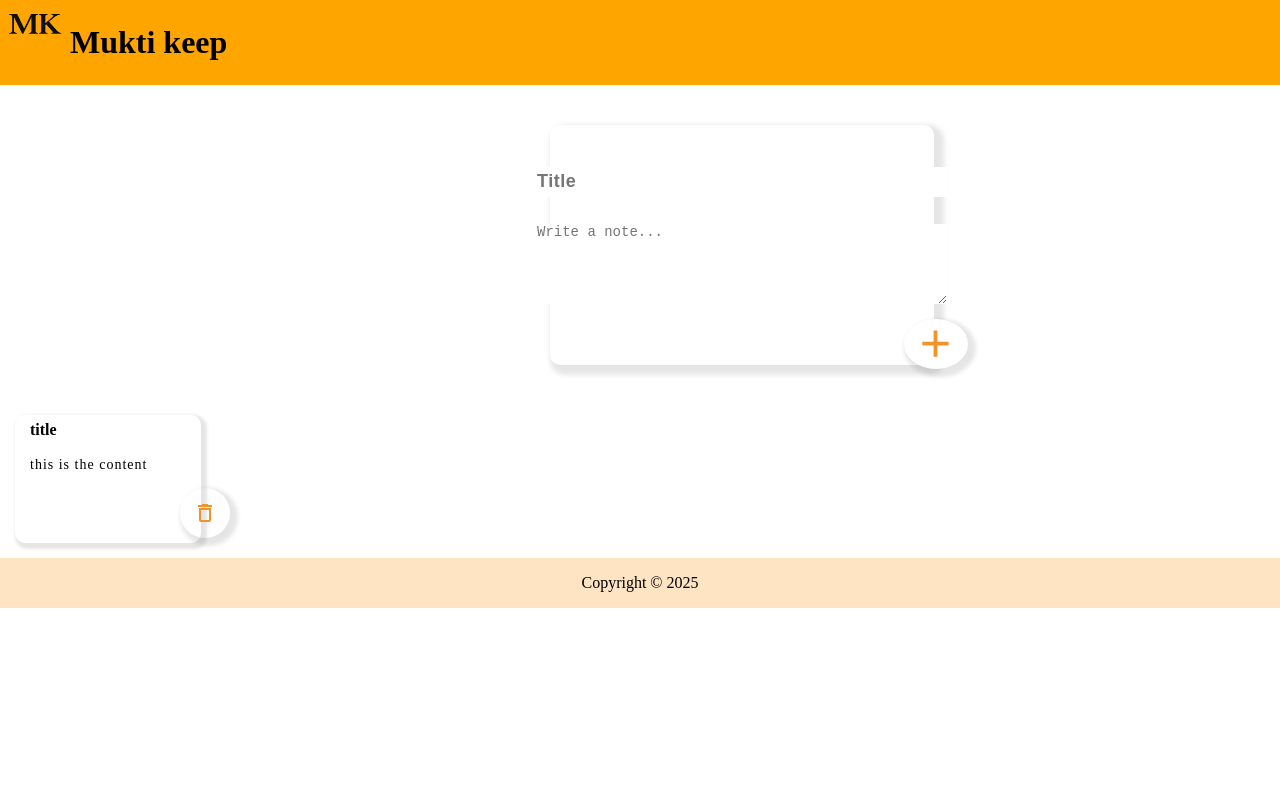
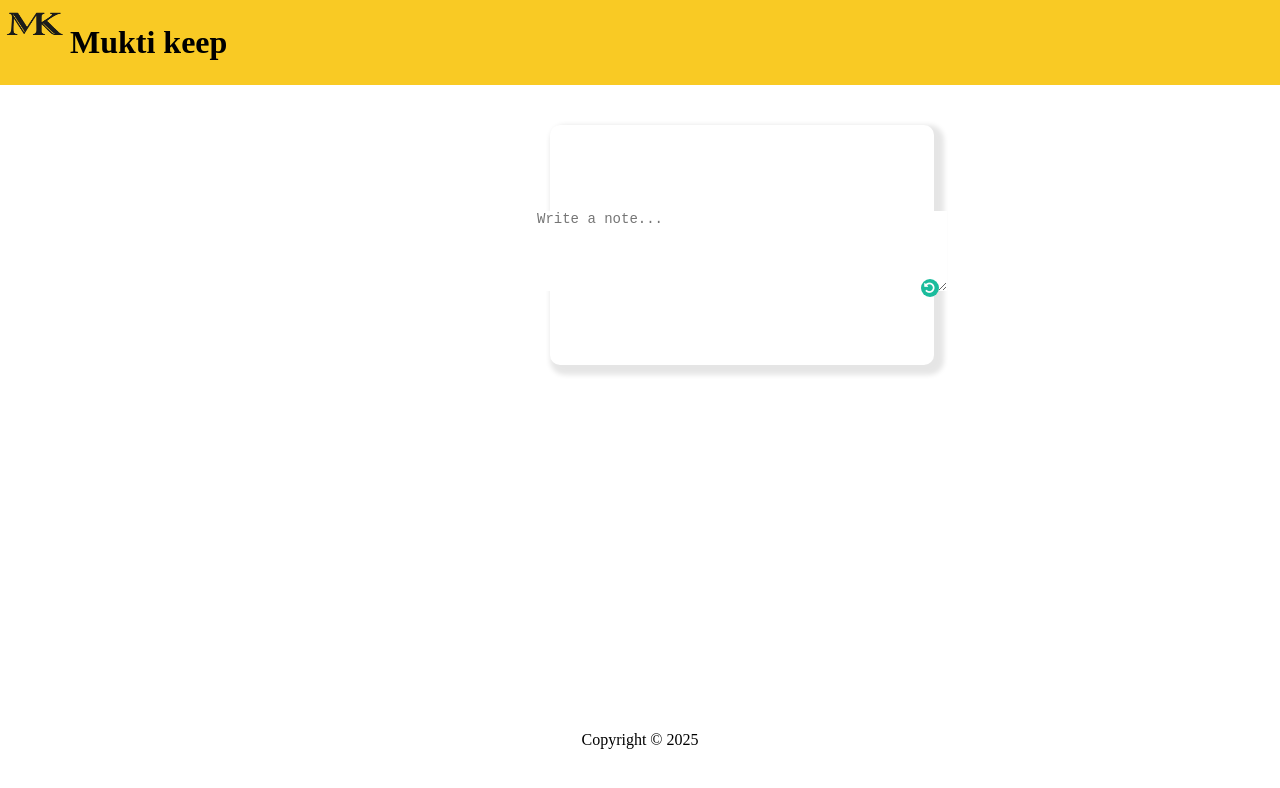
Before and after one commit to muktinathrajbanshi/ReactTutorial, a React (Create React App) app: page / in a window 1280 px wide. Shown: the top 788 px of the page. Built offline with nearby package versions, Linux system fonts and the light colour scheme; a web font is replaced by a local one.

Commit message:
Google Keep App Project Complete with ReactJS

```diff
--- a/src/App.jsx
+++ b/src/App.jsx
@@ -16,11 +16,30 @@ const App = () => {
         console.log(note);
     };
 
+    const onDelete = (id) => {
+        setAddItem((oldData) =>
+            oldData.filter((currData, indx) => {
+                return indx !== id;
+            })
+        );
+    };
+
+
     return(
         <>
        <Header />
        <CreateNote passNote = {addNote}/>
-       <Note />
+
+        {addItem.map((val, index) => {
+            return <Note
+                key={index}
+                id={index}
+                title={val.title}
+                content={val.content}
+                deleteItem = {onDelete}
+             />
+        })}
+
        <Footer />
         </>
     );
--- a/src/CreateNote.jsx
+++ b/src/CreateNote.jsx
@@ -3,6 +3,9 @@ import Button from '@material-ui/core/Button';
 import AddIcon from '@material-ui/icons/Add';
 
 const CreateNote = (props) => {
+
+    const [expand, setExpand] = useState(false);
+
 
     const [note, setNote] = useState({
         title: "",
@@ -29,12 +32,25 @@ const CreateNote = (props) => {
 
     const addEvent = () => {
         props.passNote(note);
+        setNote({
+        title: "",
+        content: "",
+    });
+    };
+
+    const expandIt = () => {
+        setExpand(true);
+    };
+
+    const backtoNormal = () => {
+        setExpand(false);
     };
 
     return (
         <>
-            <div className="main_note">
+            <div className="main_note"  onDoubleClick={backtoNormal}>
                 <form>
+                {expand?
                     <input
                     type="text"
                     name="title"
@@ -42,7 +58,7 @@ const CreateNote = (props) => {
                     onChange={InputEvent}
                     placeholder="Title"
                     autoComplete="off"
-                     />
+                     /> : null}
                     <textarea
                     rows=""
                     column=""
@@ -50,10 +66,14 @@ const CreateNote = (props) => {
                     value={note.content}
                     onChange={InputEvent}
                     placeholder="Write a note..."
+                    onClick={expandIt}
                     ></textarea>
+                     <i class="fa fa-undo" aria-hidden="true"></i>
+
+                    { expand?
                     <Button onClick={addEvent}>
                         <AddIcon className="plus_sign" />
-                    </Button>
+                    </Button> : null}
                 </form>
             </div>
         </>
--- a/src/Header.jsx
+++ b/src/Header.jsx
@@ -1,5 +1,5 @@
 import React from "react";
-import logo from "./Images/mklogo.png";
+import logo from "./Images/halka.png";
 
 const Header = () => {
     return(
--- a/src/Note.jsx
+++ b/src/Note.jsx
@@ -1,14 +1,20 @@
 import React from "react";
 import DeleteOutlineIcon from '@material-ui/icons/DeleteOutline';
 
-const Note = () => {
+
+const Note = (props) => {
+
+    const deleteNote = () => {
+        props.deleteItem(props.id);
+    };
+
     return (
         <>
             <div className="note">
-                <h1> title </h1>
+                <h1> {props.title} </h1>
                 <br />
-                <p> this is the content </p>
-                <button className="btn">
+                <p> {props.content} </p>
+                <button className="btn" onClick={deleteNote}>
                 <DeleteOutlineIcon className="deleteIcon" />
                 </button>
             </div>
--- a/src/index.css
+++ b/src/index.css
@@ -9,7 +9,7 @@
   width: 100%;
   height: 85px;
   line-height: 85px;
-  background-color: orange;
+  background-color: #f9ca24;
   display: flex;
   justify-content: left;
   align-items: left;
@@ -22,8 +22,9 @@ footer {
   display: flex;
   justify-content: center;
   align-items: center;
-  background-color: bisque;
+  background-color: transparent;
   position: fixed;
+  margin-top: 300px;
 }
 
 .main_note {
@@ -41,6 +42,31 @@ footer {
   -moz-border-radius: 10px;
   -ms-border-radius: 10px;
   -o-border-radius: 10px;
+  position: relative;
+}
+
+.fa-undo {
+  position: absolute;
+  display: flex;
+  justify-content: center;
+  align-items: center;
+  background-color: #1abc9c;
+  width: 18px;
+  height: 18px;
+  color: #fff;
+  margin-left: 375px;
+  margin-bottom: -85px;
+  font-size: 12px;
+  border-radius: 50%;
+  -webkit-border-radius: 50%;
+  -moz-border-radius: 50%;
+  -ms-border-radius: 50%;
+  -o-border-radius: 50%;
+  transition: all 0.3s linear;
+  -webkit-transition: all 0.3s linear;
+  -moz-transition: all 0.3s linear;
+  -ms-transition: all 0.3s linear;
+  -o-transition: all 0.3s linear;
 }
 
 form {
@@ -97,14 +123,14 @@ button:hover {
   background-color: #f9ca24 !important;
 }
 
-.plus_sign {
-  font-size: 45px !important;
-  font-weight: bold !important;
+.deleteIcon:hover {
+  cursor: pointer;
 }
 
 .note {
   width: 14.5%;
   height: auto;
+  float: left;
   display: flex;
   flex-direction: column;
   justify-content: center;
```
Also changed, not shown: src/Images/halka.png (added).
